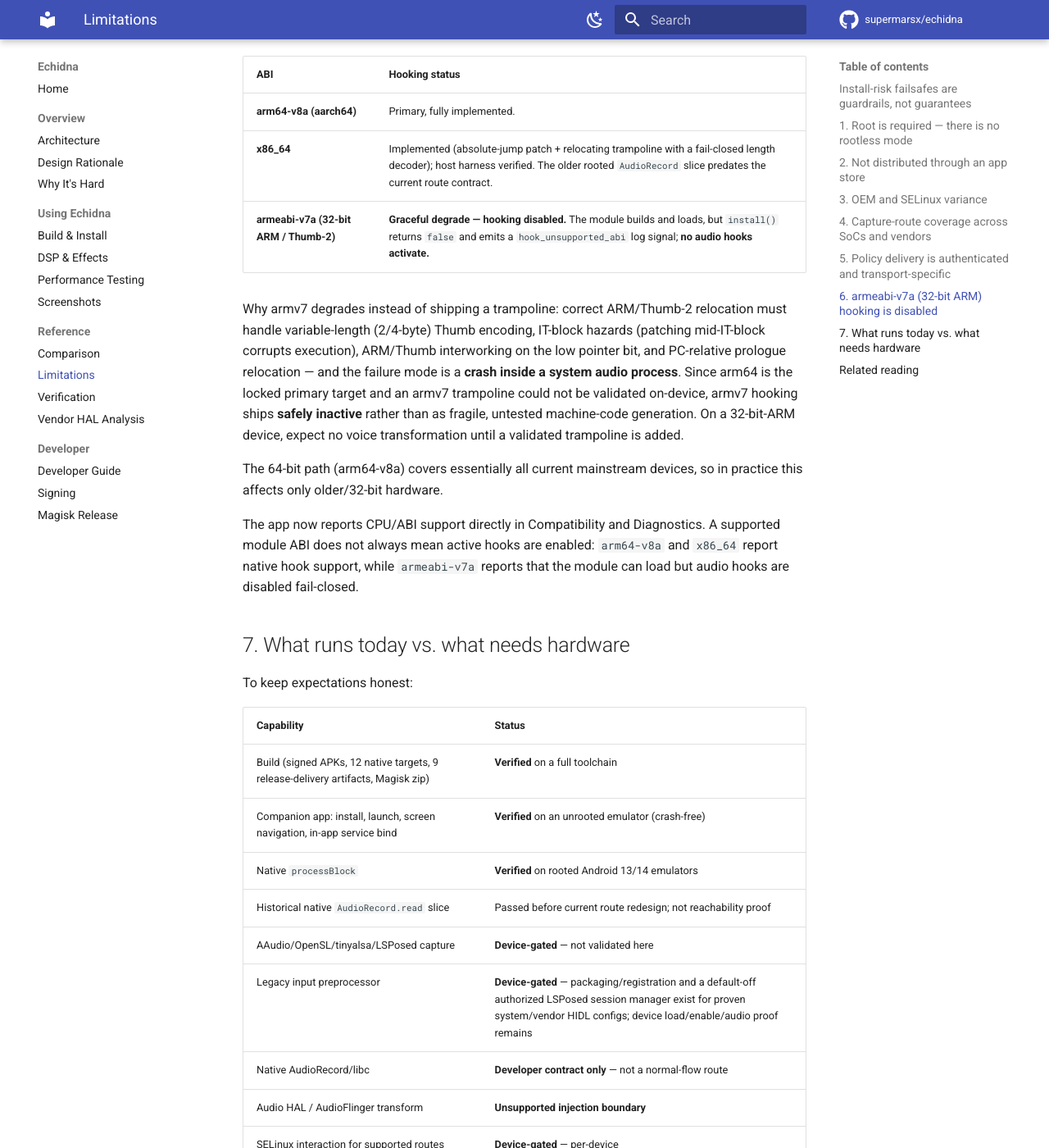
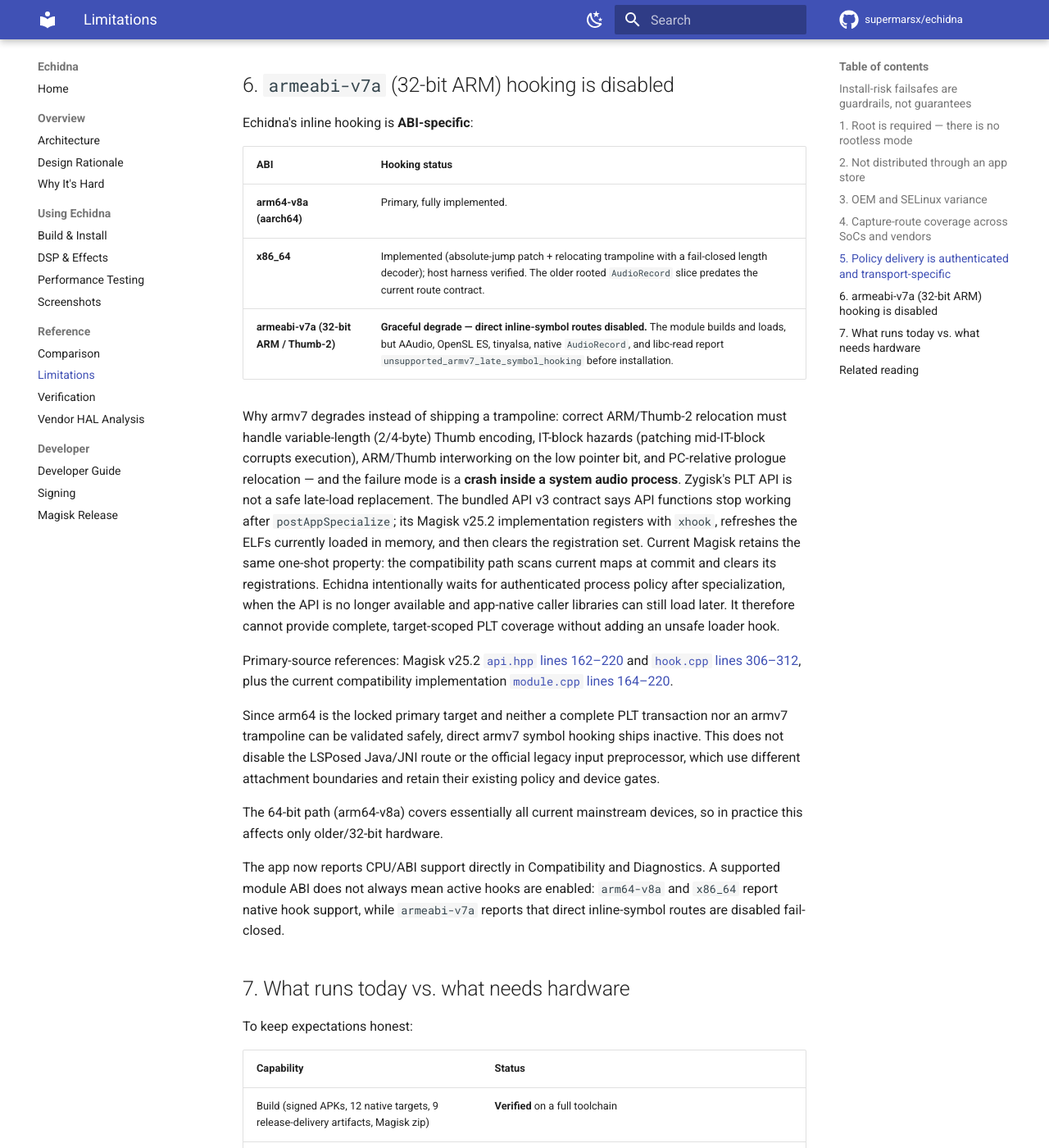
Before and after one commit to supermarsx/echidna, an MkDocs documentation site: the page built from docs/limitations.md, in a window 1280 px wide and 1400 px high, scrolled down 4489 px. Shown: the whole window at 82% size. Built offline with MkDocs 1.6.1 and Material for MkDocs 9.7.7, drawn with Linux system fonts in a browser that asks for light colours; comment, search, counter and statistics services are not loaded; some of the changed text lies outside the part shown.

Commit message:
fix(armv7): reject unsupported direct capture hooks
Qualify capture-route diagnostics by build ABI and skip AAudio, OpenSL, tinyalsa, native AudioRecord, and libc-read before installation on armv7. Document why the one-shot Zygisk v3 PLT API cannot provide complete late-loaded caller coverage while preserving LSPosed and legacy-preprocessor eligibility.

Tests: capture_route_reachability_test; arm64-v8a and armeabi-v7a libechidna.so links

```diff
--- a/docs/limitations.md
+++ b/docs/limitations.md
@@ -122,6 +122,9 @@ of claiming that every manager is operational:
 - Echidna attempts every eligible normal-flow candidate because an app may touch multiple APIs
   (see [Architecture](architecture.md)). “Operational candidate” is code reachability, not device
   proof.
+- The native rows are ABI-qualified. On `armeabi-v7a`, AAudio, OpenSL ES, tinyalsa, native
+  `AudioRecord`, and libc-read are unsupported before installation; see item 6. LSPosed Java/JNI
+  and the legacy input preprocessor remain eligible under their separate policy and device gates.
 - Even so, some apps or devices route audio through a path Echidna does not yet hook, or
   through a vendor-specific HAL variation, in which case that app's capture is **not**
   transformed (and, being fail-closed, is left untouched rather than corrupted).
@@ -165,23 +168,39 @@ Echidna's inline hooking is **ABI-specific**:
 | --- | --- |
 | **arm64-v8a (aarch64)** | Primary, fully implemented. |
 | **x86_64** | Implemented (absolute-jump patch + relocating trampoline with a fail-closed length decoder); host harness verified. The older rooted `AudioRecord` slice predates the current route contract. |
-| **armeabi-v7a (32-bit ARM / Thumb-2)** | **Graceful degrade — hooking disabled.** The module builds and loads, but `install()` returns `false` and emits a `hook_unsupported_abi` log signal; **no audio hooks activate.** |
+| **armeabi-v7a (32-bit ARM / Thumb-2)** | **Graceful degrade — direct inline-symbol routes disabled.** The module builds and loads, but AAudio, OpenSL ES, tinyalsa, native `AudioRecord`, and libc-read report `unsupported_armv7_late_symbol_hooking` before installation. |
 
 Why armv7 degrades instead of shipping a trampoline: correct ARM/Thumb-2 relocation must
 handle variable-length (2/4-byte) Thumb encoding, IT-block hazards (patching mid-IT-block
 corrupts execution), ARM/Thumb interworking on the low pointer bit, and PC-relative
 prologue relocation — and the failure mode is a **crash inside a system audio process**.
-Since arm64 is the locked primary target and an armv7 trampoline could not be validated
-on-device, armv7 hooking ships **safely inactive** rather than as fragile, untested
-machine-code generation. On a 32-bit-ARM device, expect no voice transformation until a
-validated trampoline is added.
+Zygisk's PLT API is not a safe late-load replacement. The bundled API v3 contract says API
+functions stop working after `postAppSpecialize`; its Magisk v25.2 implementation registers with
+`xhook`, refreshes the ELFs currently loaded in memory, and then clears the registration set.
+Current Magisk retains the same one-shot property: the compatibility path scans current maps at
+commit and clears its registrations. Echidna intentionally waits for authenticated process policy
+after specialization, when the API is no longer available and app-native caller libraries can
+still load later. It therefore cannot provide complete, target-scoped PLT coverage without adding
+an unsafe loader hook.
+
+Primary-source references: Magisk v25.2
+[`api.hpp` lines 162–220](https://github.com/topjohnwu/Magisk/blob/6066b5cf86703512451a021cf1aaf1a877530af7/native/jni/zygisk/api.hpp#L162-L220)
+and
+[`hook.cpp` lines 306–312](https://github.com/topjohnwu/Magisk/blob/6066b5cf86703512451a021cf1aaf1a877530af7/native/jni/zygisk/hook.cpp#L306-L312),
+plus the current compatibility implementation
+[`module.cpp` lines 164–220](https://github.com/topjohnwu/Magisk/blob/14ea5cfb4a5771c742f7c3fd1e685bdbfac7aa8c/native/src/core/zygisk/module.cpp#L164-L220).
+
+Since arm64 is the locked primary target and neither a complete PLT transaction nor an armv7
+trampoline can be validated safely, direct armv7 symbol hooking ships inactive. This does not
+disable the LSPosed Java/JNI route or the official legacy input preprocessor, which use different
+attachment boundaries and retain their existing policy and device gates.
 
 The 64-bit path (arm64-v8a) covers essentially all current mainstream devices, so in
 practice this affects only older/32-bit hardware.
 
 The app now reports CPU/ABI support directly in Compatibility and Diagnostics. A supported
 module ABI does not always mean active hooks are enabled: `arm64-v8a` and `x86_64` report native
-hook support, while `armeabi-v7a` reports that the module can load but audio hooks are disabled
+hook support, while `armeabi-v7a` reports that direct inline-symbol routes are disabled
 fail-closed.
 
 ## 7. What runs today vs. what needs hardware
```
Also changed, not shown: docs/architecture.md (+14 -5 lines), docs/developer_readme.md (+12 -6 lines), 3 other files.
